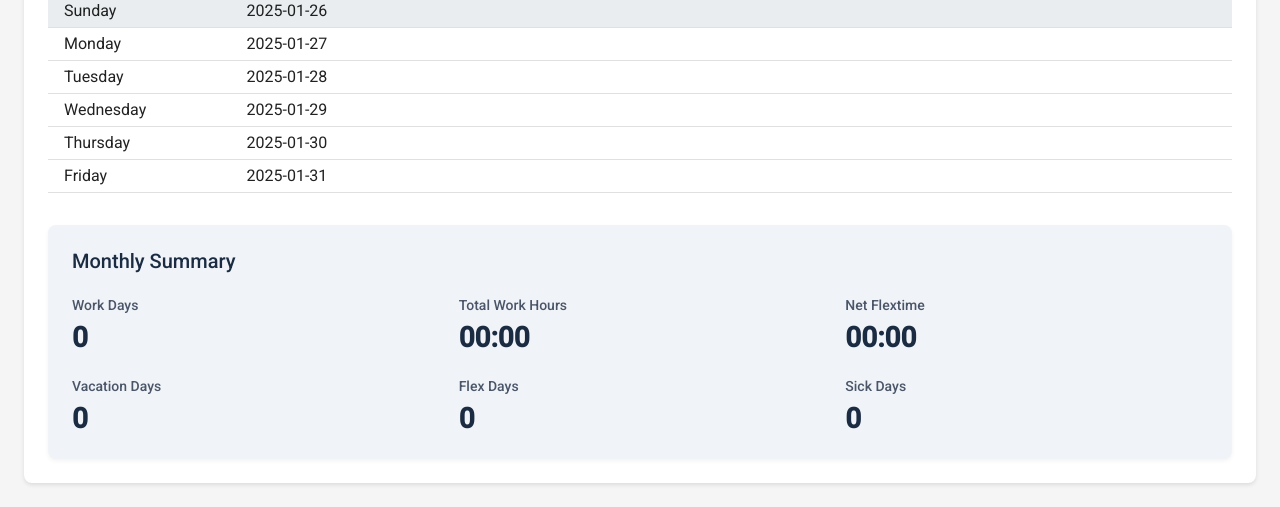
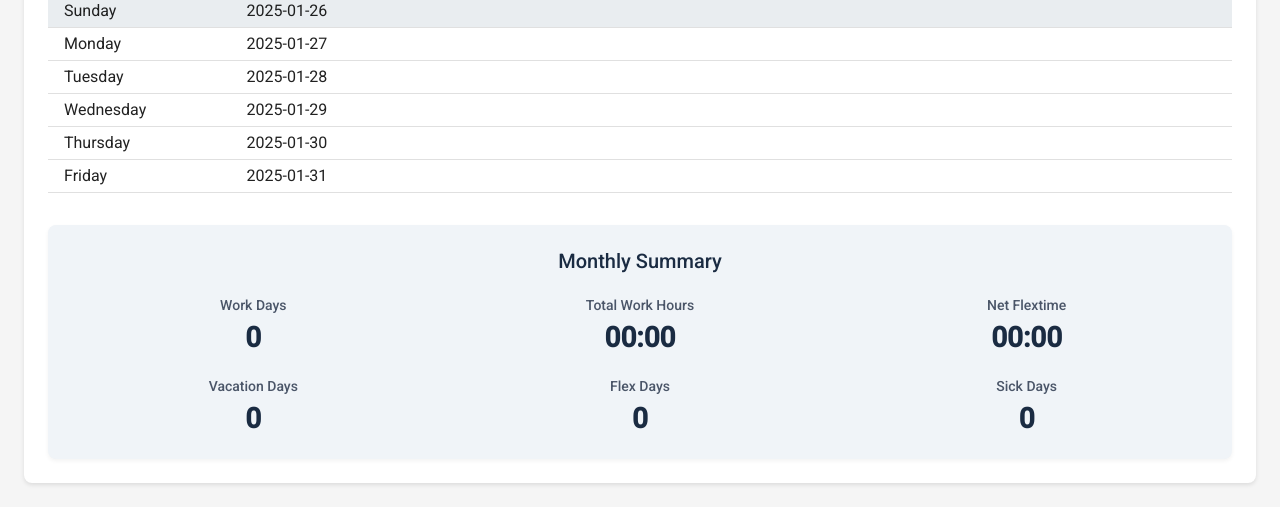
Before and after one commit to brokdar/clocker, a FastAPI app: page /calendar/view in a window 1280 px wide. Shown: the part 1001-1508 px from the top of the page. Run offline with FastAPI, Linux system fonts and the light colour scheme; data that the repository does not hold is empty.

Commit message:
better visualization of the monthly summary

```diff
--- a/clocker/static/css/calendar.css
+++ b/clocker/static/css/calendar.css
@@ -198,6 +198,7 @@ body {
     font-size: 20px;
     color: #1a2b42;
     font-weight: 500;
+    text-align: center;
 }
 
 .summary-grid {
@@ -215,6 +216,8 @@ body {
 .summary-item {
     display: flex;
     flex-direction: column;
+    align-items: center;
+    text-align: center;
     gap: 8px;
 }
 
@@ -222,12 +225,14 @@ body {
     font-size: 14px;
     color: var(--text-muted);
     font-weight: 500;
+    text-align: center;
 }
 
 .summary-value {
     font-size: 28px;
     font-weight: 600;
     color: #1a2b42;
+    text-align: center;
 }
 
 .summary-value.positive { color: var(--success); }
```
